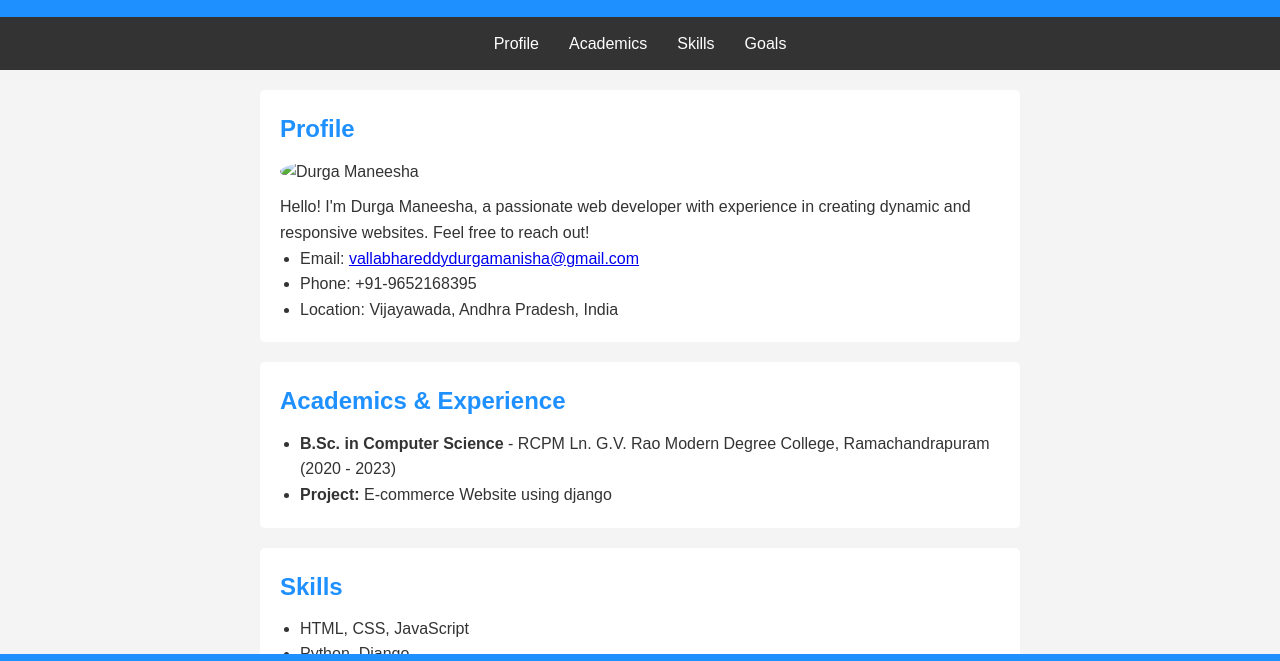
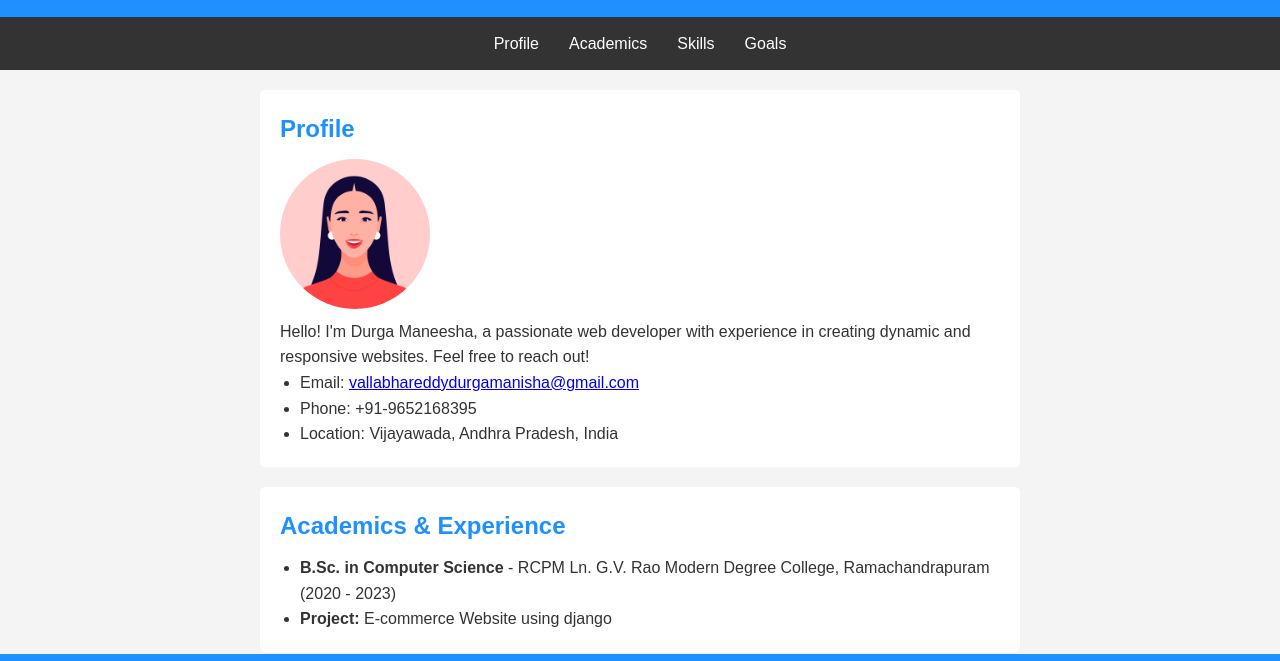
Before and after one commit to durgamanisha/project, a plain HTML site: page index.html in a window 1280 px wide. Shown: the part 100-761 px from the top of the page. Drawn offline with Linux system fonts and the light colour scheme.

Commit message:
Add files via upload

```diff
--- a/index.html
+++ b/index.html
@@ -24,7 +24,7 @@
   <main>
     <section id="profile">
       <h2>Profile</h2>
-      <img src="C:\Users\sande\Downloads\manisha.jpg" alt="Durga Maneesha" />
+      <img src="image.jpg" alt="Durga Maneesha" />
       <p>Hello! I'm Durga Maneesha, a passionate web developer with experience in creating dynamic and responsive websites. Feel free to reach out!</p>
       <ul>
         <li>Email: <a href="mailto:vallabhareddydurgamanisha@gmail.com">vallabhareddydurgamanisha@gmail.com</a></li>
```
Also changed, not shown: image.jpg (added).
